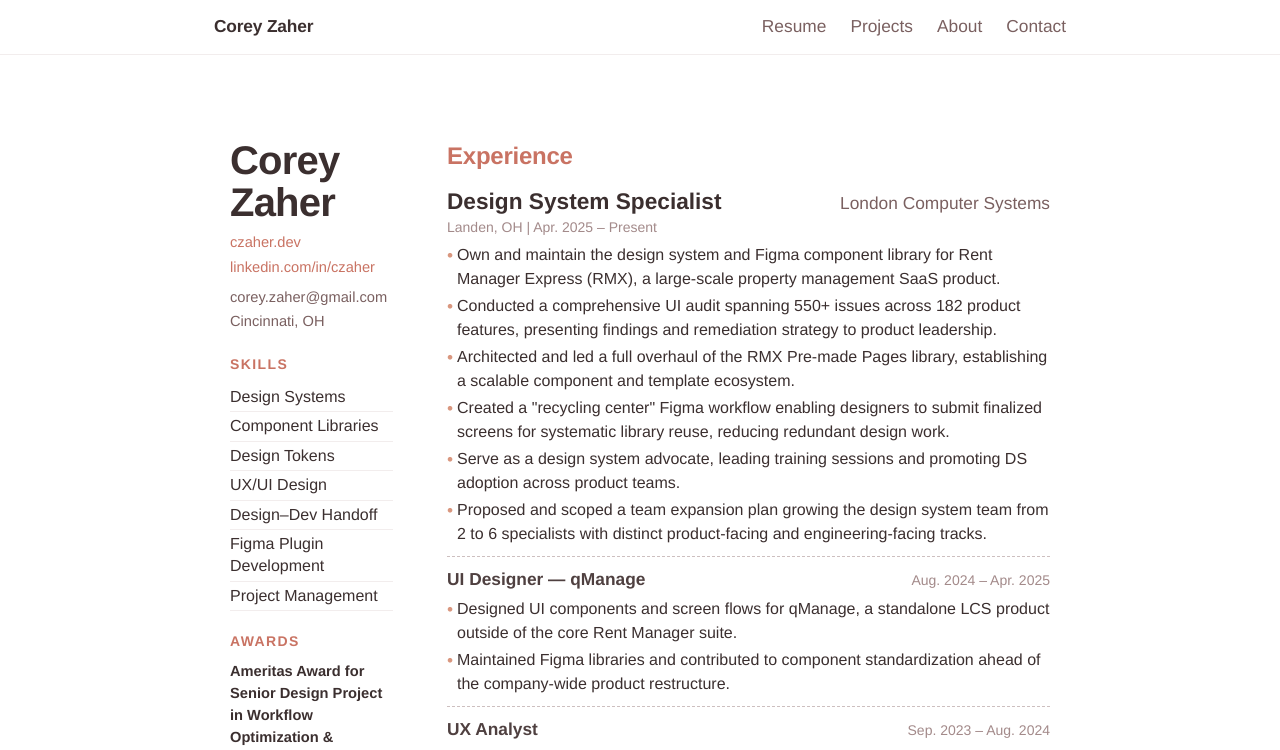
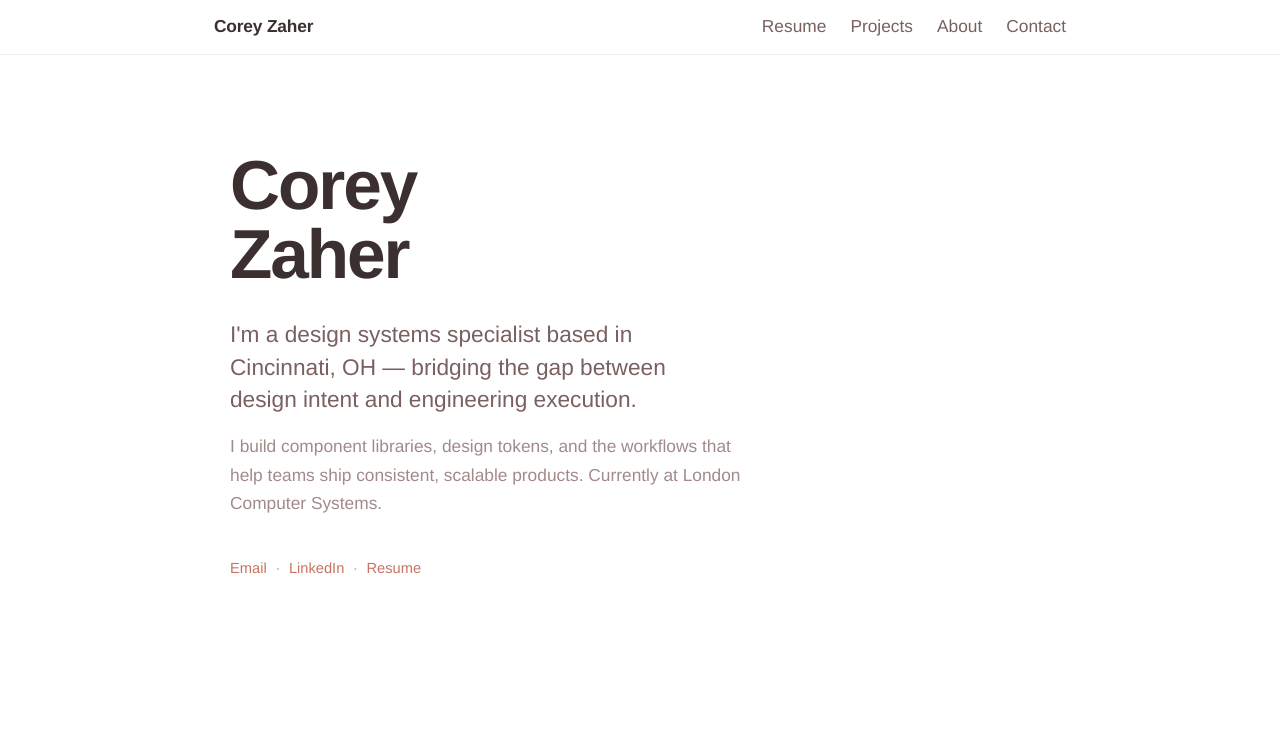
Before and after one commit to czaher/personal-site, a Next.js app: page / in a window 1280 px wide. Shown: the top 750 px of the page. Built offline with nearby package versions, Linux system fonts and the light colour scheme.

Commit message:
Added hero section

```diff
--- a/src/app/page.tsx
+++ b/src/app/page.tsx
@@ -246,6 +246,69 @@ export default function Home() {
       }}
     >
       <Nav />
+
+      {/* ── Hero ────────────────────────────────────────────── */}
+      <section id='home' style={{ padding: '96px 24px 80px' }}>
+        <div style={{ maxWidth: '820px', margin: '0 auto' }}>
+          <div
+            style={{
+              fontSize: '52pt',
+              fontWeight: 700,
+              lineHeight: 1.0,
+              letterSpacing: '-0.03em',
+              color: C.type,
+              marginBottom: '28px',
+            }}
+          >
+            Corey
+            <br />
+            Zaher
+          </div>
+
+          <p
+            style={{
+              fontSize: '17pt',
+              color: C.t70,
+              lineHeight: 1.45,
+              maxWidth: '500px',
+              marginBottom: '16px',
+              fontWeight: 400,
+              margin: '0 0 16px 0',
+            }}
+          >
+            I&apos;m a design systems specialist based in Cincinnati, OH —
+            bridging the gap between design intent and engineering execution.
+          </p>
+
+          <p
+            style={{
+              fontSize: '13pt',
+              color: C.t50,
+              lineHeight: 1.65,
+              maxWidth: '520px',
+              marginBottom: '36px',
+            }}
+          >
+            I build component libraries, design tokens, and the workflows that
+            help teams ship consistent, scalable products. Currently at London
+            Computer Systems.
+          </p>
+
+          <div style={{ display: 'flex', gap: '8px', alignItems: 'center' }}>
+            <a href='mailto:corey.zaher@gmail.com' className='resume-link'>
+              Email
+            </a>
+            <span style={{ color: C.t30, fontSize: '14pt' }}>·</span>
+            <a href='https://linkedin.com/in/czaher' className='resume-link'>
+              LinkedIn
+            </a>
+            <span style={{ color: C.t30, fontSize: '14pt' }}>·</span>
+            <a href='#resume' className='resume-link'>
+              Resume
+            </a>
+          </div>
+        </div>
+      </section>
 
       {/* ── Resume ──────────────────────────────────────────── */}
       <section id='resume' style={{ padding: '48px 24px 64px' }}>
```
